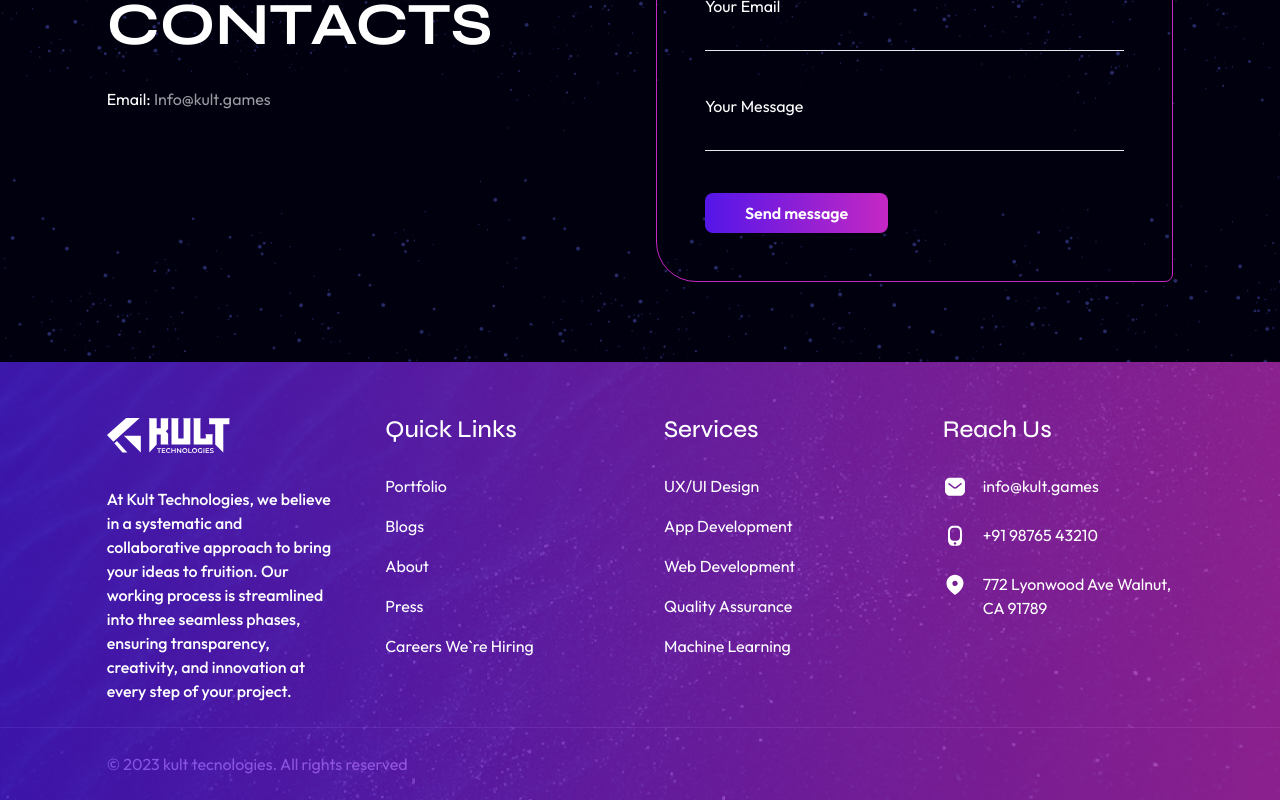
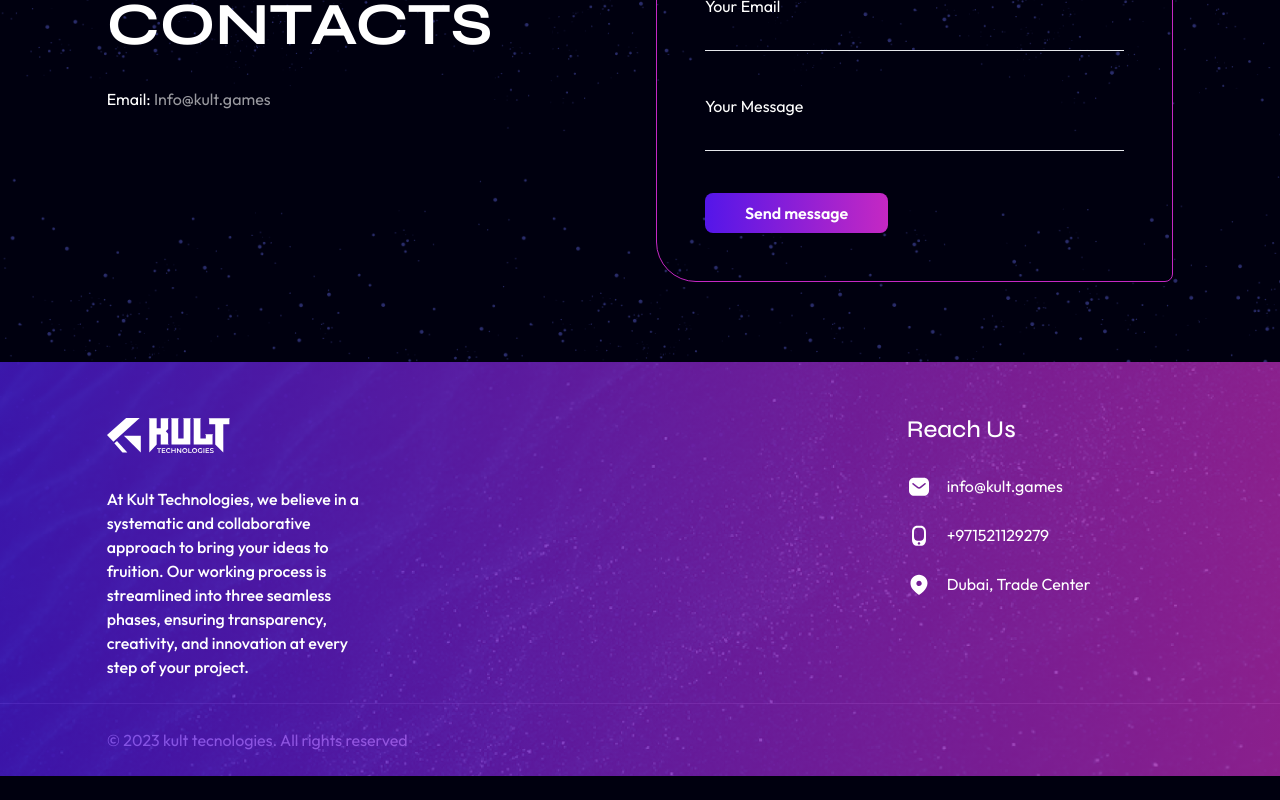
Before and after one commit to Sayan-97/kult-tech, a Next.js app: page / in a window 1280 px wide. Shown: the part 4668-5468 px from the top of the page. After the commit the page ends 5444 px from the top, so only its background shows below. Built offline with nearby package versions, Linux system fonts and the light colour scheme.

Commit message:
modified footer

```diff
--- a/components/shared/Footer.tsx
+++ b/components/shared/Footer.tsx
@@ -31,15 +31,15 @@
 
     const reachUs = [
         { img: MailIcon, content: 'info@kult.games' },
-        { img: PhoneIcon, content: '+91 98765 43210' },
-        { img: LocationIcon, content: '772 Lyonwood Ave Walnut, CA 91789' },
+        { img: PhoneIcon, content: '+971521129279' },
+        { img: LocationIcon, content: 'Dubai, Trade Center' },
     ]
 
     return (
         <footer className="relative bg-cover pt-8" style={{ backgroundImage: `url(${'/imgs/BGWave.png'})` }}>
             <div className="absolute inset-0 bg-primaryGradient opacity-70"></div>
-            <div className="relative container grid md:grid-cols-2 lg:grid-cols-4 gap-12 py-6">
-                <div className="space-y-8">
+            <div className="relative container flex items-start justify-between gap-12 py-6">
+                <div className="w-1/4 space-y-8">
                     <Image
                         src={`/svgs/kult-brand.svg`}
                         alt='img'
@@ -56,25 +56,25 @@
                     </div> */}
                 </div>
                 {/* Quick Links */}
-                <div className="space-y-8">
+                {/* <div className="space-y-8">
                     <h4 className="text-[1.5rem] font-medium">Quick Links</h4>
                     <ul className="space-y-4">
                         {quickLinks.map((item, index) => (
                             <li key={index} className='text-medium'>{item.label} {item.highlight && (<span>{item.highlight}</span>)}</li>
                         ))}
                     </ul>
-                </div>
+                </div> */}
                 {/* Services */}
-                <div className="space-y-8">
+                {/* <div className="space-y-8">
                     <h4 className="text-[1.5rem] font-medium">Services</h4>
                     <ul className="space-y-4">
                         {services.map((item, index) => (
                             <li key={index} className='text-medium'>{item.label}</li>
                         ))}
                     </ul>
-                </div>
+                </div> */}
                 {/* Reach Us */}
-                <div className="space-y-8">
+                <div className="w-1/4 space-y-8">
                     <h4 className="text-[1.5rem] font-medium">Reach Us</h4>
                     <div className="space-y-6">
                         {reachUs.map((item, index) => (
```
